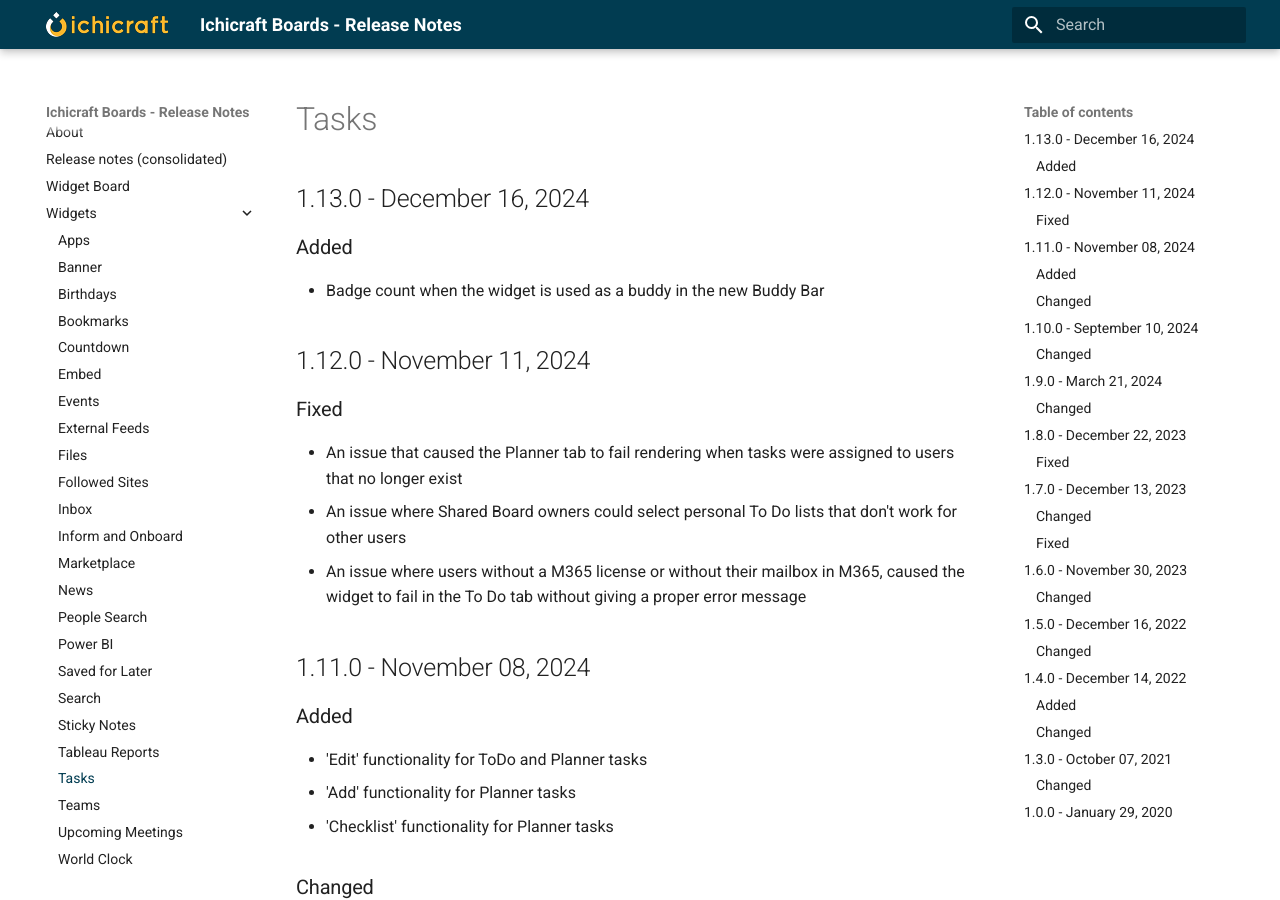
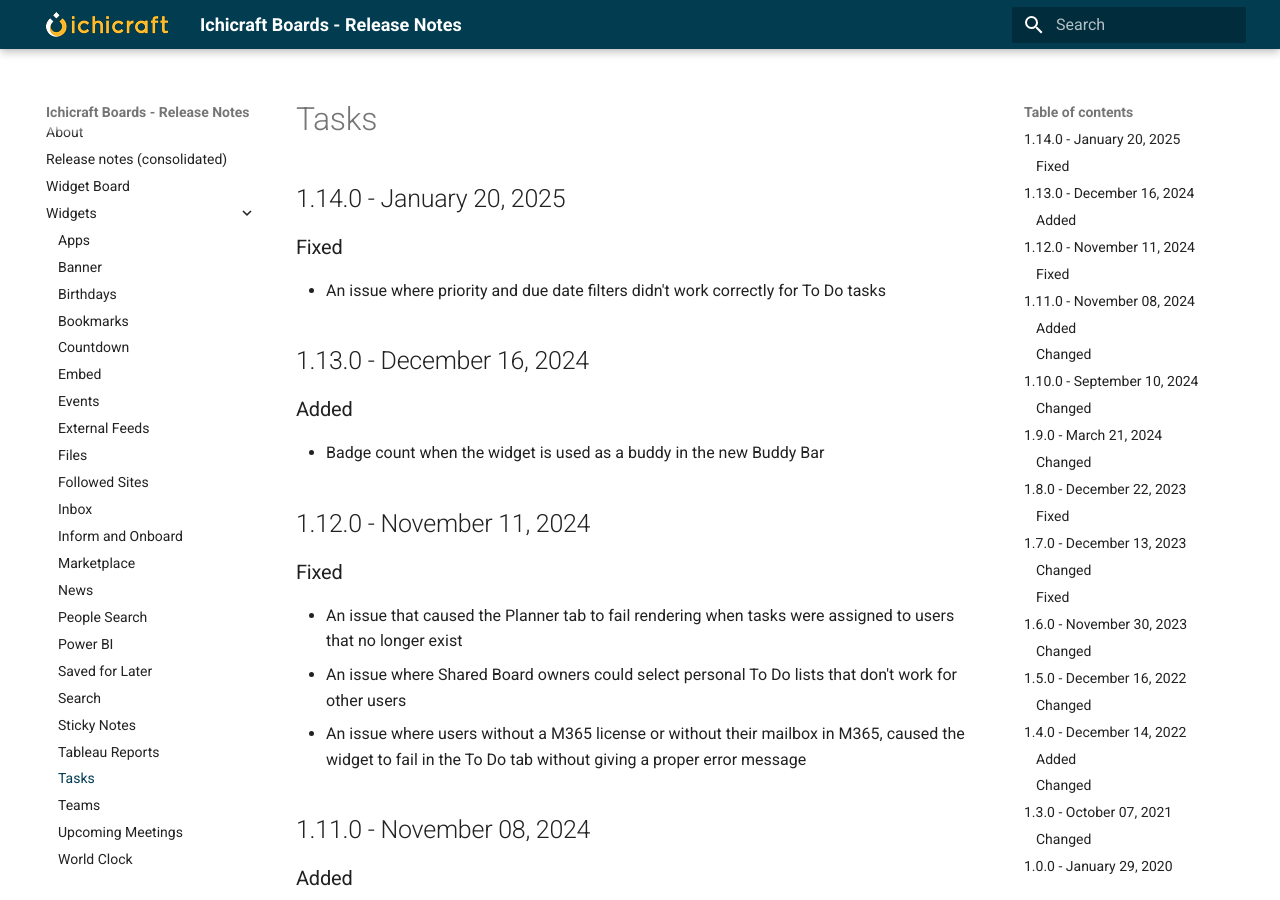
Before and after one commit to ichicraft/widgets-docs, an MkDocs documentation site: the page built from docs/Widgets/Tasks.md, in a window 1280 px wide and 900 px high. Built offline with MkDocs 1.6.1 and Material for MkDocs 9.7.7, drawn with Linux system fonts in a browser that asks for light colours.

```diff
--- a/docs/Widgets/Tasks.md
+++ b/docs/Widgets/Tasks.md
@@ -1,3 +1,8 @@
+## 1.14.0 - January 20, 2025
+
+### Fixed
+- An issue where priority and due date filters didn&#x27;t work correctly for To Do tasks
+
 ## 1.13.0 - December 16, 2024
 
 ### Added
```
Also changed, not shown: docs/Release-notes-(consolidated).md (+5 -0 lines).
